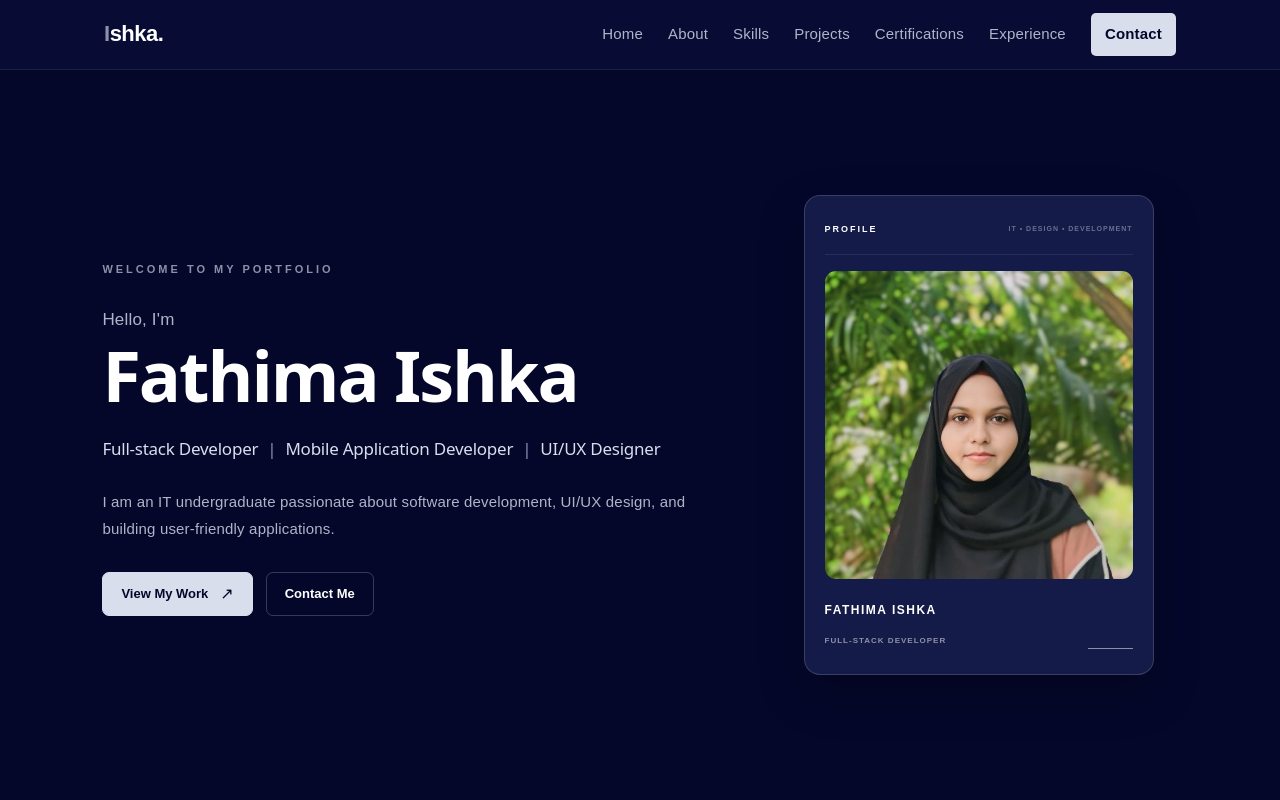
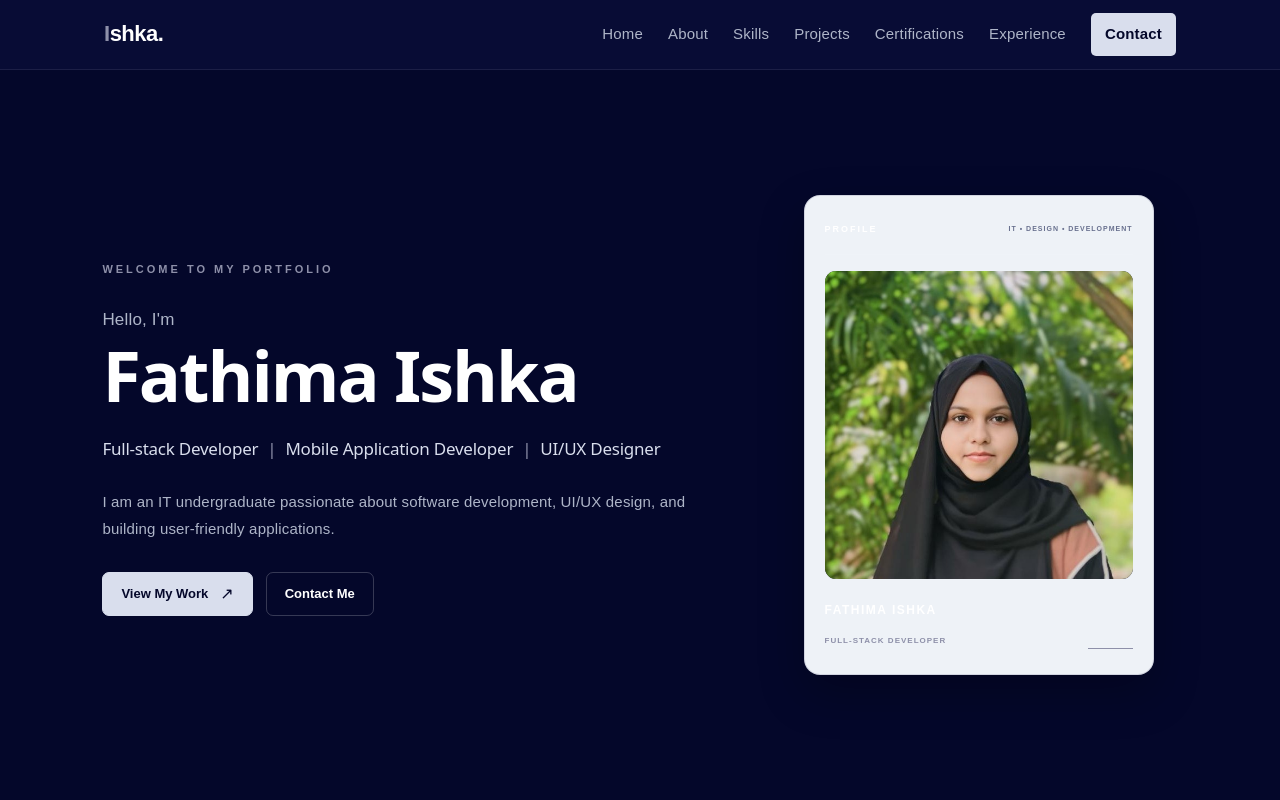
Before and after one commit to ishqafathima/My-Portfolio, a React (Vite) app: page / in a window 1280 px wide. Shown: the top 800 px of the page. Built offline with nearby package versions, Linux system fonts and the light colour scheme.

Commit message:
update portfolio

```diff
--- a/src/sections/Home/Home.css
+++ b/src/sections/Home/Home.css
@@ -260,17 +260,13 @@
 
 .profile-frame {
   position: relative;
-
   width: 350px;
-
   padding: 20px;
-
   box-sizing: border-box;
 
-  background-color: #151b48;
+  background-color: #eef2f7;
 
   border: 1px solid rgba(142, 144, 169, 0.3);
-
   border-radius: 16px;
 
   box-shadow:
@@ -281,7 +277,6 @@
     border-color 0.4s ease,
     box-shadow 0.4s ease;
 }
-
 .profile-frame:hover {
   transform: translateY(-7px);
 
```
